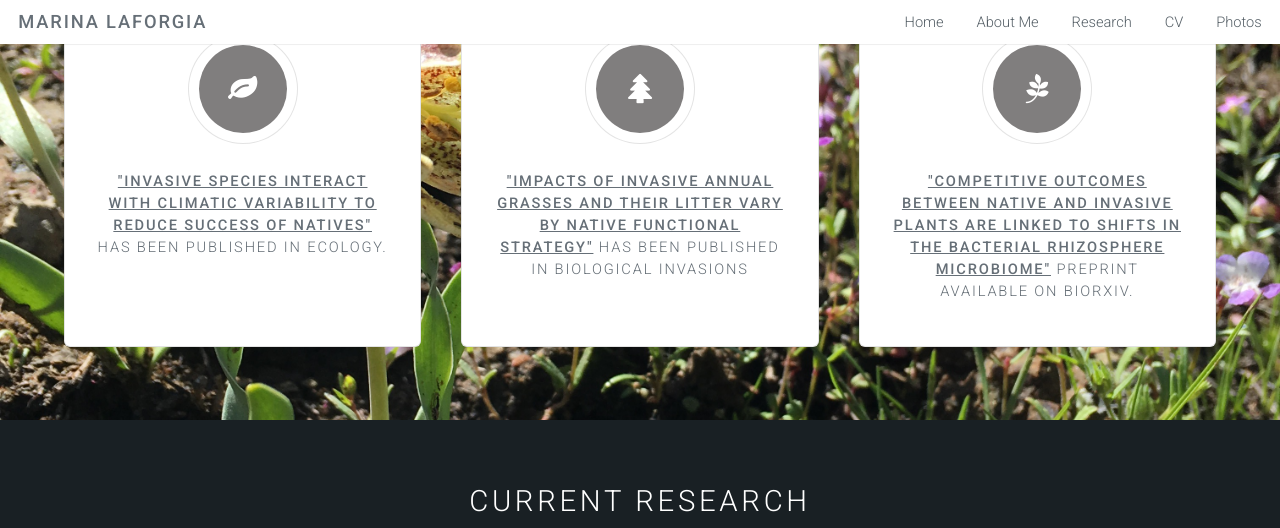
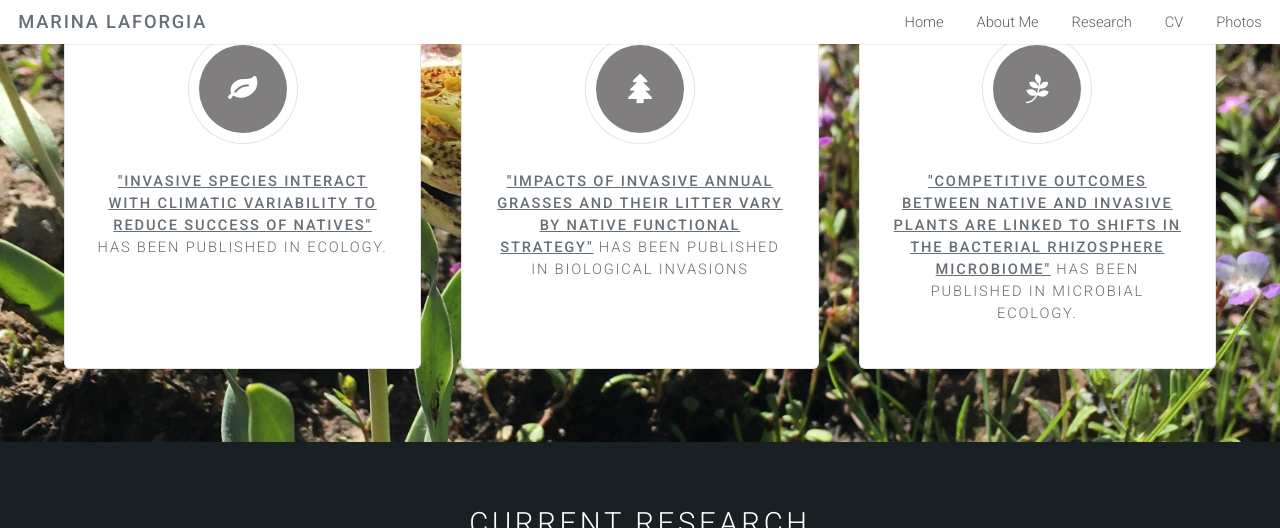
Before and after one commit to marinalaforgia/marinalaforgia.github.io, a Jekyll site: the page built from index.html, in a window 1280 px wide and 900 px high, scrolled down 843 px, cut to the strip 0-528 px from the top of the window. Built offline with Jekyll 4.4.1, drawn with Linux system fonts in a browser that asks for light colours.

Commit message:
Updated publications

```diff
--- a/index.html
+++ b/index.html
@@ -52,7 +52,7 @@ layout: landing-page
 				    <div class="flex-item">
 				       <section>
 					<i class="icon fa-pagelines major"></i>
-					<h4><b><a href="https://www.biorxiv.org/content/10.1101/2021.01.07.425800v1">"Competitive outcomes between native and invasive plants are linked to shifts in the bacterial rhizosphere microbiome"</a></b> preprint available on BioRxiv.</h4>
+					<h4><b><a href="https://link.springer.com/article/10.1007/s00248-021-01853-1">"Competitive outcomes between native and invasive plants are linked to shifts in the bacterial rhizosphere microbiome"</a></b> has been published in Microbial Ecology.</h4>
 					</section>
 				    </div>
 				</div>
```
